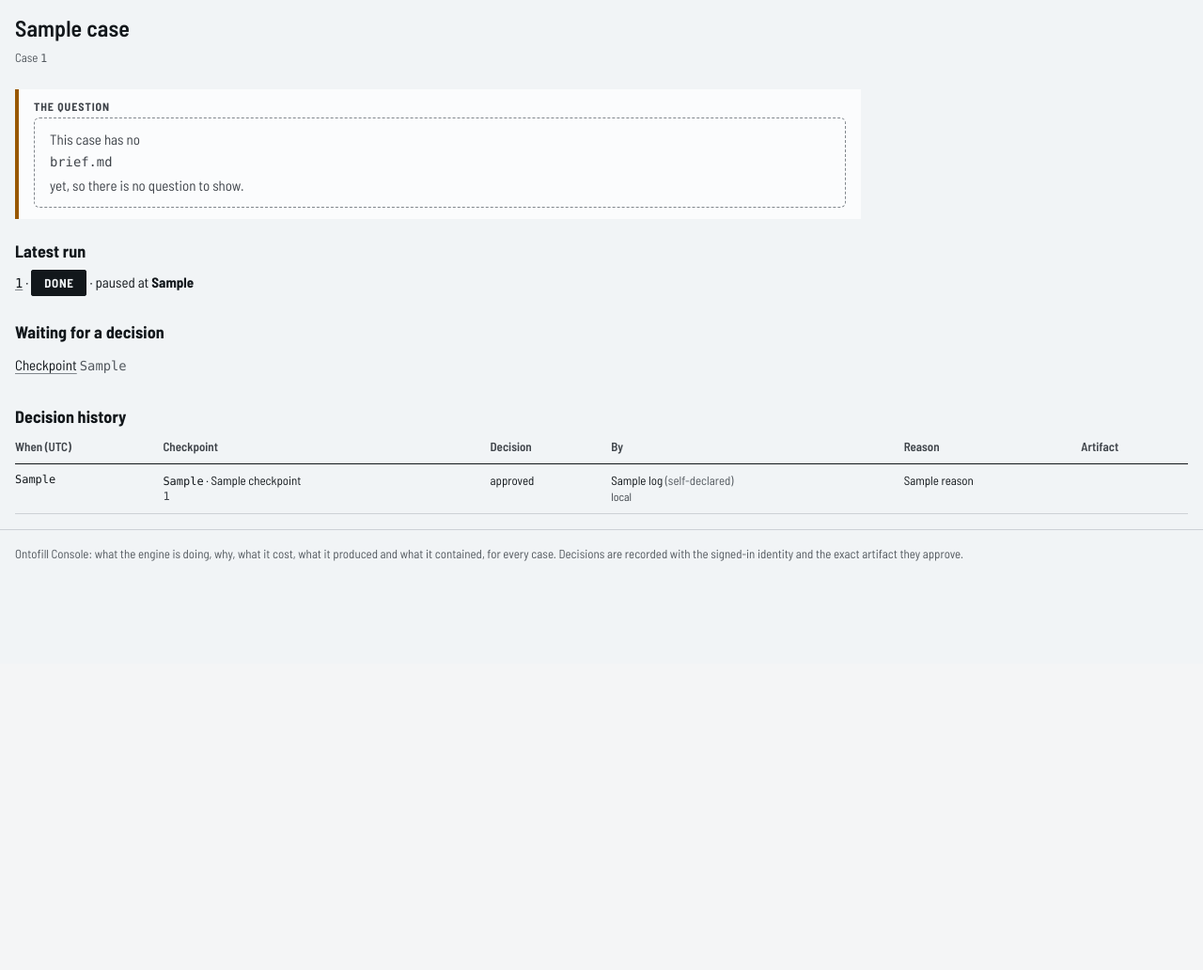
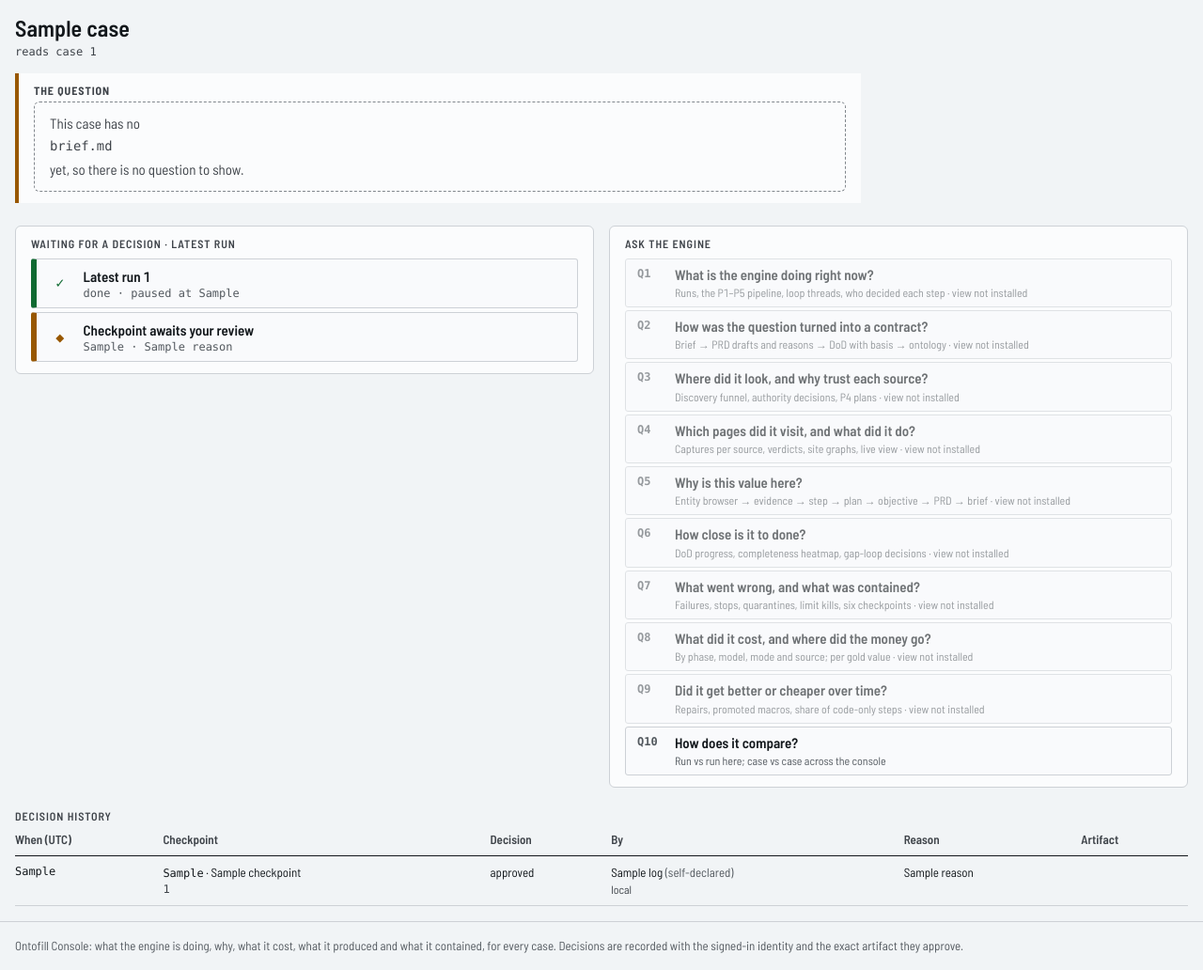
Before and after one commit to ricalanis/ontofill, a FastAPI app: template console/ontofill_console/templates/case.html in a window 1280 px wide. Shown: the part 94-1126 px from the top of the page at 94% size. Before the commit the page ends 691 px from the top, so only its background shows below. Run offline with FastAPI, Linux system fonts and the light colour scheme; the template is opened without the code that fills it: most values are stand-ins (such as "Sample title", 1, 10 or a date in 2020); some web fonts are replaced.

Commit message:
console: case hub (the ten questions one click away), case list as strips, AA contrast test for the tokens
Co-Authored-By: Claude Opus 5.5 (1M context) <noreply@anthropic.com>

```diff
--- a/console/ontofill_console/static/tira.css
+++ b/console/ontofill_console/static/tira.css
@@ -170,3 +170,14 @@ a.strip:hover { background: var(--strip-hover); }
   .funnel .fill { grid-column: 1 / -1; order: 3; }
 }
 @media (prefers-reduced-motion: reduce) { * { transition: none !important; animation: none !important; } }
+
+/* case hub: the ten questions, each one click from the case */
+.questions { list-style: none; margin: 0; padding: 0; display: grid; gap: 3px; counter-reset: q; }
+.questions li { counter-increment: q; }
+.questions a, .questions__off { display: grid; grid-template-columns: 2rem minmax(0, 1fr); column-gap: var(--space-xs); padding: 6px var(--space-sm);
+  background: var(--strip); border: 1px solid var(--line); border-radius: var(--radius-sm); text-decoration: none; }
+.questions a:hover { background: var(--strip-hover); border-color: var(--line-strong); }
+.questions a::before, .questions__off::before { content: "Q" counter(q); grid-row: span 2; font: 600 var(--text-xs) var(--font-mono); color: var(--fg-3); padding-top: 2px; }
+.questions b { font-weight: 600; }
+.questions small { color: var(--fg-3); font-size: var(--text-xs); }
+.questions__off { opacity: 0.6; }
--- a/console/ontofill_console/static/tokens.css
+++ b/console/ontofill_console/static/tokens.css
@@ -12,7 +12,7 @@
   --strip: oklch(25.5% 0.012 250);
   --strip-hover: oklch(28.5% 0.014 250);
   --line: oklch(34% 0.012 250);
-  --line-strong: oklch(48% 0.014 250);
+  --line-strong: oklch(58% 0.014 250);
   --fg: oklch(94% 0.006 250);
   --fg-2: oklch(79% 0.01 250);
   --fg-3: oklch(68% 0.012 250);
--- a/console/ontofill_console/templates/case.html
+++ b/console/ontofill_console/templates/case.html
@@ -1,31 +1,62 @@
 {% extends "base.html" %}
+{% import "viz/_macros.html" as v %}
 {% block title %}{{ case.title }}{% endblock %}
 {% set CP_NAMES = {"prd": "Global PRD", "factors": "Factors of variation", "ontology": "Ontology", "action": "Action"} %}
+{% set RUN_STATE = {"running": "run", "paused": "pause", "failed": "block", "done": "done"} %}
+{% set QUESTIONS = [
+  ("operation", "What is the engine doing right now?", "Runs, the P1–P5 pipeline, loop threads, who decided each step"),
+  ("definition", "How was the question turned into a contract?", "Brief → PRD drafts and reasons → DoD with basis → ontology"),
+  ("discovery", "Where did it look, and why trust each source?", "Discovery funnel, authority decisions, P4 plans"),
+  ("pages", "Which pages did it visit, and what did it do?", "Captures per source, verdicts, site graphs, live view"),
+  ("entities", "Why is this value here?", "Entity browser → evidence → step → plan → objective → PRD → brief"),
+  ("output", "How close is it to done?", "DoD progress, completeness heatmap, gap-loop decisions"),
+  ("failures", "What went wrong, and what was contained?", "Failures, stops, quarantines, limit kills, six checkpoints"),
+  ("cost", "What did it cost, and where did the money go?", "By phase, model, mode and source; per gold value"),
+  ("learning", "Did it get better or cheaper over time?", "Repairs, promoted macros, share of code-only steps"),
+  ("compare", "How does it compare?", "Run vs run here; case vs case across the console"),
+] %}
+{% set slugs = case_views|map(attribute="slug")|list %}
 {% block main %}
-<section class="page-head">
+<section class="view-head">
   <h1>{{ case.title }}</h1>
-  <p class="note muted">Case <span class="mono">{{ case.id }}</span>{% if domain and domain.usable() %} · about {{ domain.class_label(plural=True)|lower }}{% endif %}</p>
+  <p class="source">case {{ case.id }}{% if domain and domain.usable() %} · primary class: {{ domain.class_label(plural=True)|lower }}{% endif %}</p>
 </section>
 {% include "_question.html" %}
 
-<section class="block" aria-labelledby="latest-h">
-  <h2 id="latest-h">Latest run</h2>
-  {% if latest %}
-  <p><a class="mono" href="{{ base }}/runs/{{ latest.run_id }}">{{ latest.run_id }}</a> · <span class="run-state run-state--{{ latest.state }}">{{ latest.state or "unknown" }}</span>{% if latest.checkpoint_pending %} · paused at <strong>{{ latest.checkpoint_pending }}</strong>{% endif %}</p>
-  {% else %}<p class="empty">No run feed for this case yet{% if lake_error %} ({{ lake_error }}){% endif %}.</p>{% endif %}
-</section>
+<div class="panels">
+  <section class="panel" aria-labelledby="now-h">
+    <h2 class="section-h" id="now-h">Waiting for a decision · latest run</h2>
+    <ul class="strips">
+      {% if latest %}
+      <li>{{ v.strip(RUN_STATE.get(latest.state or "", "run"), "Latest run " ~ latest.run_id, (latest.state or "no status yet") ~ ((" · paused at " ~ latest.checkpoint_pending) if latest.checkpoint_pending else ""), None, base ~ "/runs/" ~ latest.run_id) }}</li>
+      {% else %}
+      <li>{{ v.strip("none", "No run feed for this case yet", lake_error or "The engine writes runs/<case>/<run>/status.json when a run starts.") }}</li>
+      {% endif %}
+      {% for a in waiting %}
+      <li>{{ v.strip("need", (("Action: " ~ (a.meta.intended_action or "unnamed action")) if a.checkpoint == "action" else CP_NAMES.get(a.checkpoint, "Checkpoint")) ~ " awaits your review", a.phase_dir ~ ((" · " ~ a.meta.reason) if a.meta.reason else ""), None, base ~ "/approvals/" ~ a.phase_dir) }}</li>
+      {% else %}
+      <li>{{ v.strip("done", "Nothing is waiting for a decision") }}</li>
+      {% endfor %}
+    </ul>
+  </section>
 
-<section class="block" aria-labelledby="pending-h">
-  <h2 id="pending-h">Waiting for a decision</h2>
-  {% if waiting %}
-  <ul class="plain">{% for a in waiting %}<li><a href="{{ base }}/approvals/{{ a.phase_dir }}">{% if a.checkpoint == "action" %}Action: {{ a.meta.intended_action or "unnamed action" }}{% else %}{{ CP_NAMES.get(a.checkpoint, "Checkpoint") }}{% endif %}</a> <span class="mono muted">{{ a.phase_dir }}</span></li>{% endfor %}</ul>
-  {% else %}<p class="empty">Nothing is waiting.</p>{% endif %}
-</section>
+  <section class="panel" aria-labelledby="ask-h">
+    <h2 class="section-h" id="ask-h">Ask the engine</h2>
+    <ol class="questions">
+      {% for slug, q, what in QUESTIONS %}
+      <li>{% set href = ("/compare" if slug == "compare" and slug not in slugs else base ~ "/" ~ slug) %}
+        {% if slug in slugs or slug == "compare" %}<a href="{{ href }}"><b>{{ q }}</b><small>{{ what }}</small></a>
+        {% else %}<span class="questions__off"><b>{{ q }}</b><small>{{ what }} · view not installed</small></span>{% endif %}
+      </li>
+      {% endfor %}
+    </ol>
+  </section>
+</div>
 
 {% if log %}
-<section class="block" aria-labelledby="log-h">
-  <h2 id="log-h">Decision history</h2>
-  {% include "_decisions.html" %}
+<section aria-labelledby="log-h">
+  <h2 class="section-h" id="log-h">Decision history</h2>
+  <div class="table-wrap">{% include "_decisions.html" %}</div>
 </section>
 {% endif %}
 {% endblock %}
```
Also changed, not shown: console/ontofill_console/templates/cases.html (+11 -16 lines), console/tests/test_contrast.py (added, +58 -0 lines).
